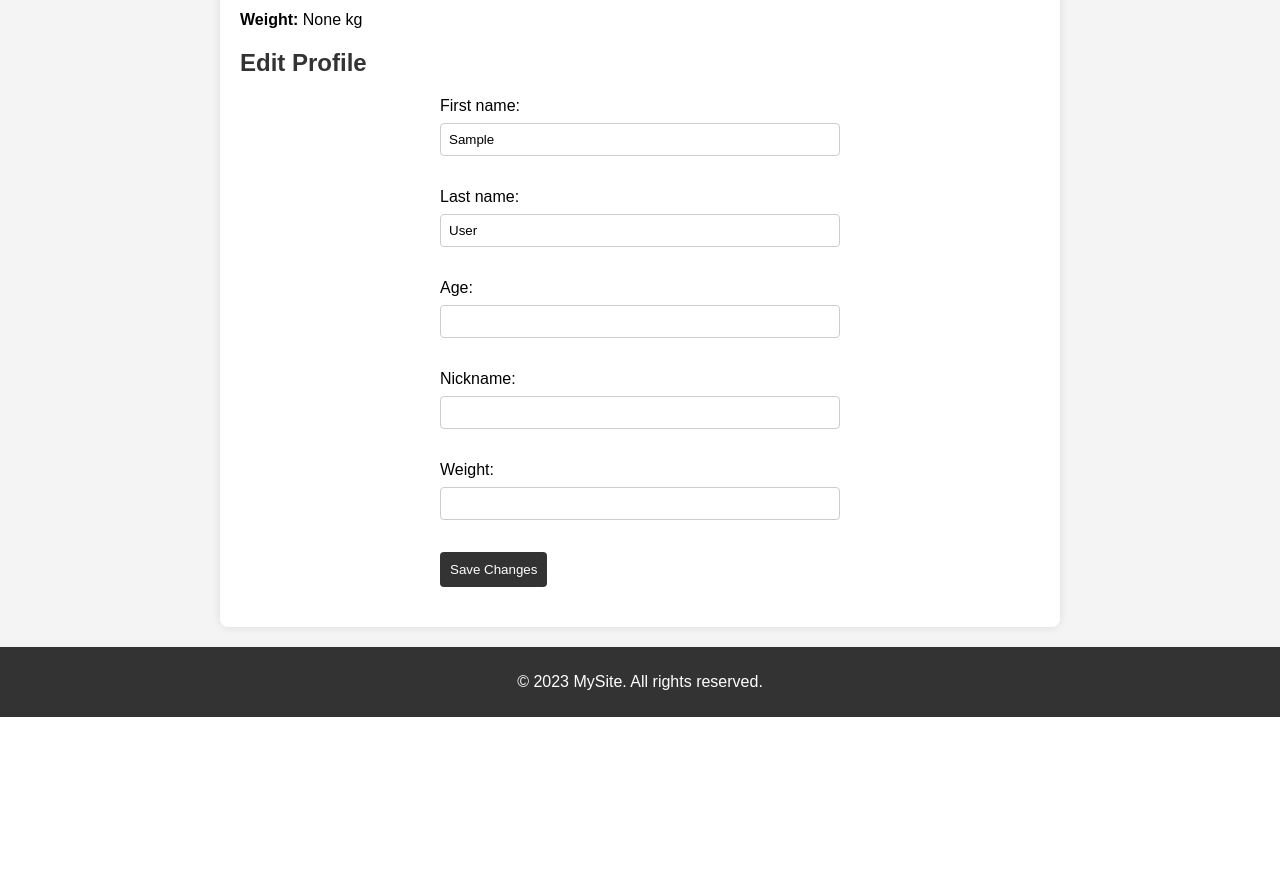
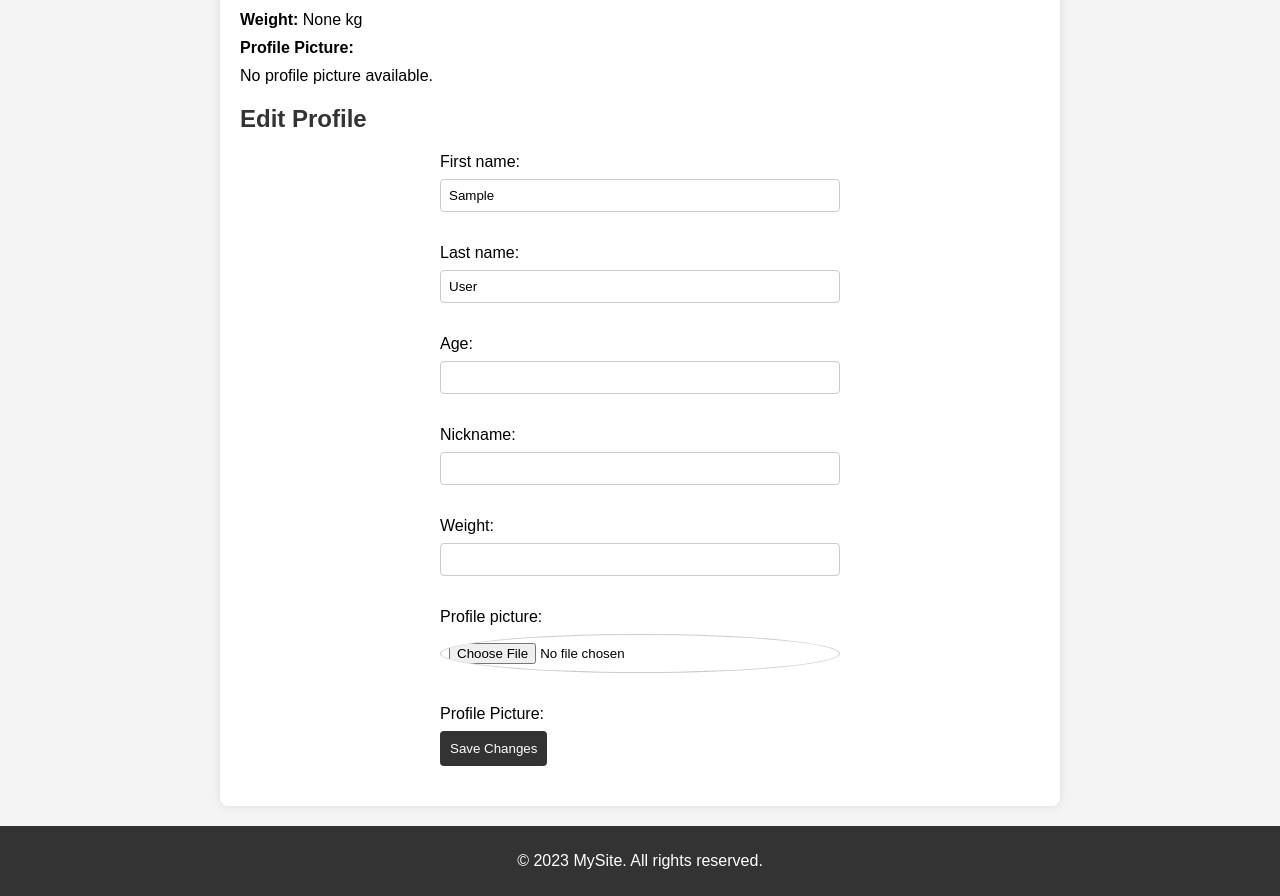
Before and after one commit to zk-2905/Boxing_Promotions, a Django app: page /accounts/profile/ in a window 1280 px wide. Shown: the part 293-1189 px from the top of the page. Before the commit the page ends 1010 px from the top, so only its background shows below. Run offline with Django 3.2, Linux system fonts and the light colour scheme; the visitor is signed in with stand-in values (Sample User, id 1); data comes from the database, SQL or seed files in the repository.

Commit message:
4th commit
Pfp update

```diff
--- a/box/forms.py
+++ b/box/forms.py
@@ -10,4 +10,4 @@ class UserForm(forms.ModelForm):
 class UserProfileForm(forms.ModelForm):
     class Meta:
         model = UserProfile
-        fields = ("age", "nickname", "weight")
+        fields = ("age", "nickname", "weight", "profile_picture")
--- a/box/static/box/css/profile.css
+++ b/box/static/box/css/profile.css
@@ -59,6 +59,11 @@ input, select {
     box-sizing: border-box;
 }
 
+#id_profile_picture {
+    border-radius: 50%;
+    overflow: hidden;
+}
+
 button {
     background-color: #333;
     color: #fff;
--- a/box/templates/box/profile.html
+++ b/box/templates/box/profile.html
@@ -25,6 +25,14 @@
                 <li><strong>Age:</strong> {{ profile_form.instance.age }}</li>
                 <li><strong>Nickname:</strong> {{ profile_form.instance.nickname }}</li>
                 <li><strong>Weight:</strong> {{ profile_form.instance.weight }} kg</li>
+                <li><strong>Profile Picture:</strong></li>
+                <li>
+                    {% if profile_form.instance.profile_picture %}
+                        <img src="{{ profile_form.instance.profile_picture.url }}" alt="Profile Picture" id="id_profile_picture">
+                    {% else %}
+                        No profile picture available.
+                    {% endif %}
+                </li>
             </ul>
         </section>
 
@@ -36,6 +44,7 @@
                 {% csrf_token %}
                 {{ user_form.as_p }}
                 {{ profile_form.as_p }}
+                <label for="id_profile_picture">Profile Picture:</label>
                 <button type="submit">Save Changes</button>
             </form>
         </section>
--- a/mysite/settings.py
+++ b/mysite/settings.py
@@ -139,3 +139,5 @@ MEDIA_ROOT = os.path.join(BASE_DIR, 'media')
 # https://docs.djangoproject.com/en/3.2/ref/settings/#default-auto-field
 
 DEFAULT_AUTO_FIELD = 'django.db.models.BigAutoField'
+
+EMAIL_BACKEND = 'django.core.mail.backends.console.EmailBackend'
```
Also changed, not shown: box/templates/account/signup.html (added, +39 -0 lines), media/images/Zaid_passport_style_pic_RQqw59v.jpg (added), media/images/boxing_man.jpeg (added).
